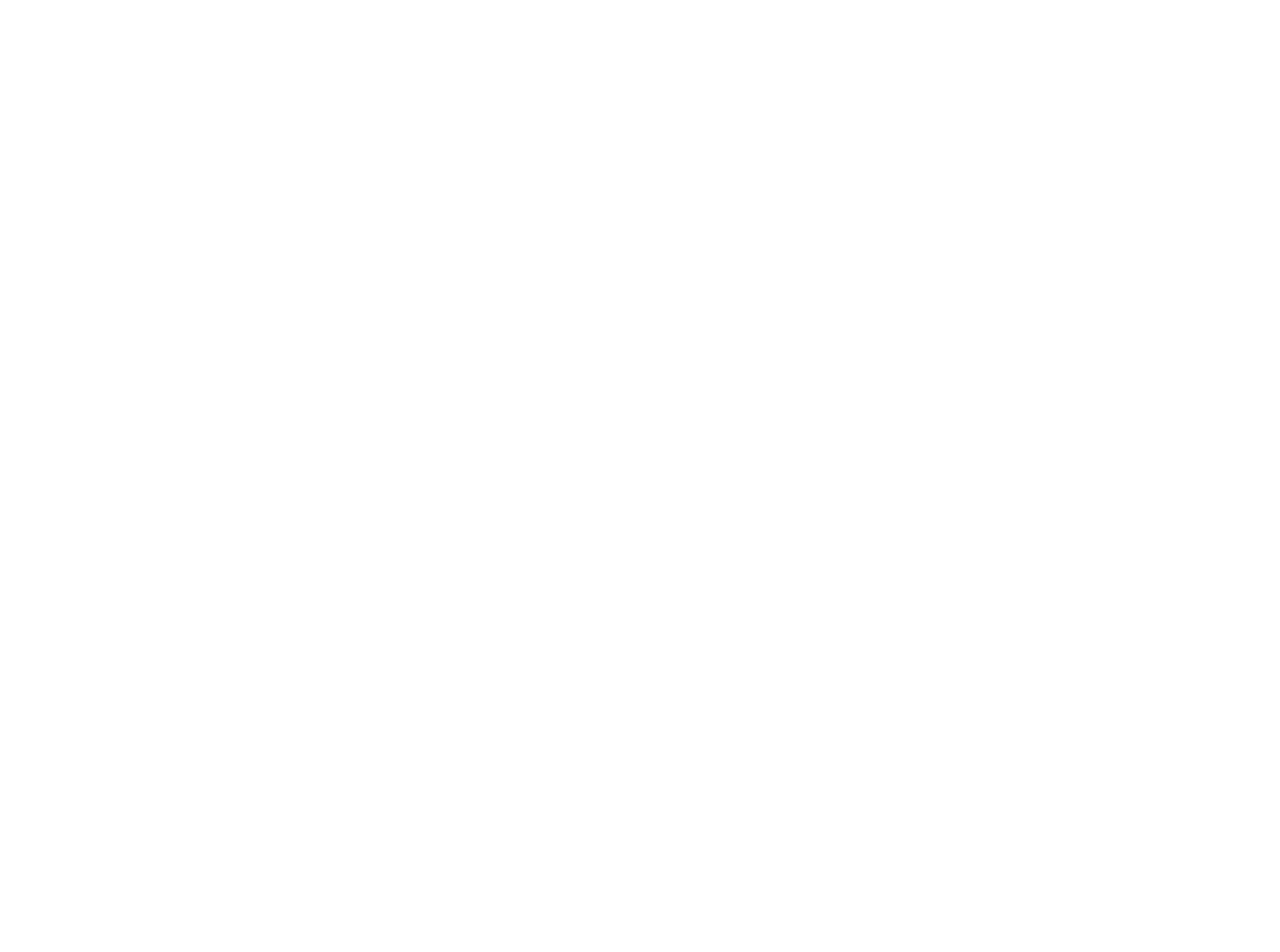
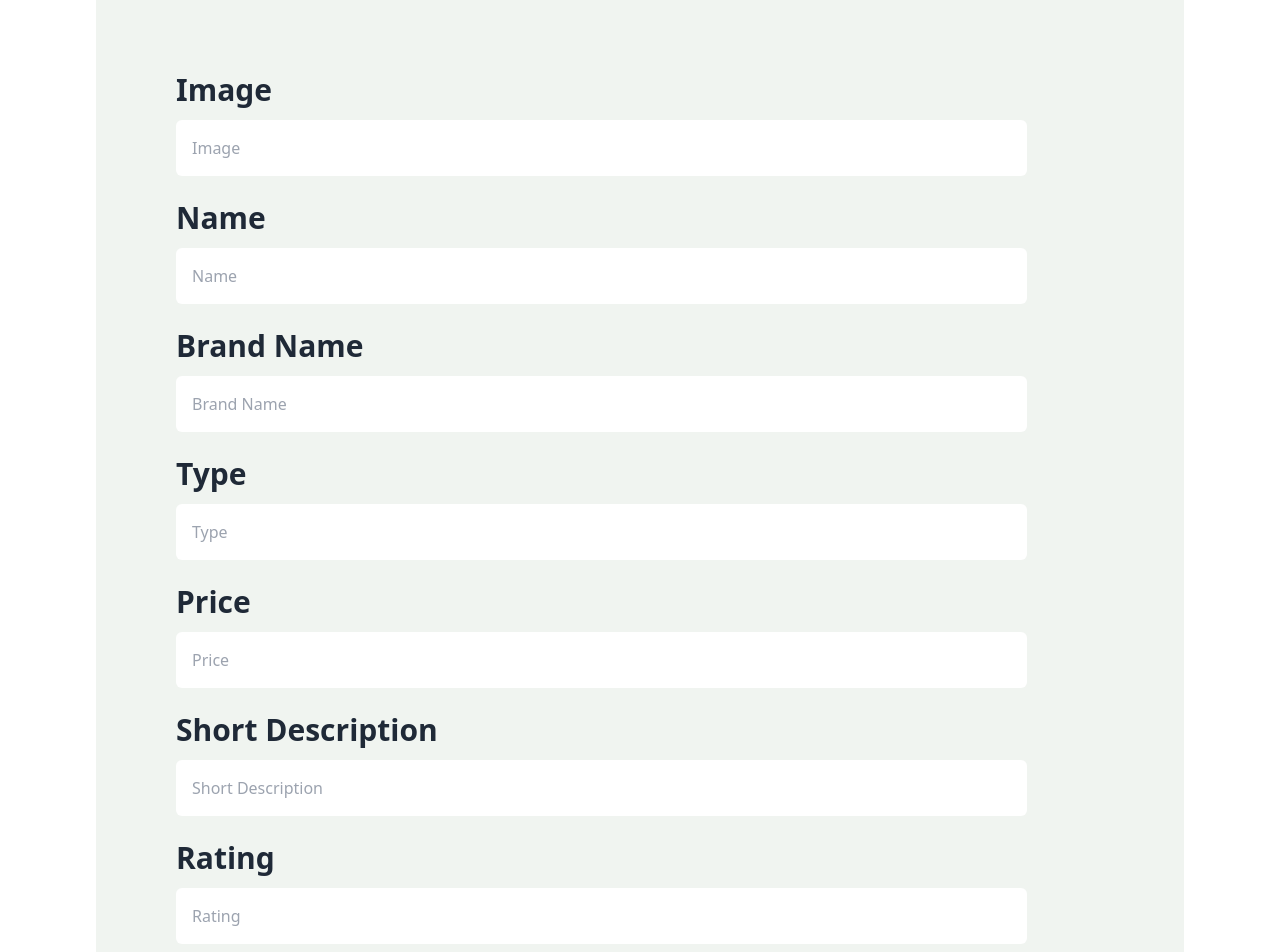
Before and after one commit to NFRIDOY/brandshop-client, a React (Vite) app: page /addProducts in a window 1280 px wide. Shown: the part 260-1212 px from the top of the page. Before the commit the page ends 800 px from the top, so only its background shows below. Built offline with nearby package versions, Linux system fonts and the light colour scheme; no server answers.

Commit message:
Add Product Form UI Done

```diff
--- a/src/components/AddProducts/AddProducts.jsx
+++ b/src/components/AddProducts/AddProducts.jsx
@@ -1,7 +1,105 @@
 
 
 export default function AddProducts() {
+    const handleAddCoffee = (e) => {
+        e.preventDefault();
+        console.log("Add Coffee");
+        const form = e.target;
+
+        const name = form.Name.value;
+        const quantity = form.Quantity.value; // Should Be A number but string
+        const supplier = form.Supplier.value;
+        const taste = form.Taste.value;
+        const category = form.Category.value;
+        const details = form.Details.value;
+        const photo = form.Photo.value;
+
+        // Output
+        console.log(name)
+        console.log(quantity)
+        console.log(supplier)
+        console.log(taste)
+        console.log(category)
+        console.log(details)
+        console.log(photo)
+
+        // Product object
+        const newCoffee = { name, quantity, supplier, taste, category, details, photo }
+        console.log(newCoffee)
+
+        fetch('http://localhost:5000/addCoffee', {
+            method: 'POST',
+            headers: {
+                'content-type': 'application/json'
+            },
+            body: JSON.stringify(newCoffee)
+        })
+            .then(res => res.json())
+            .then(data => {
+                if (data.acknowledged) {
+                    alert("Coffee Added")
+                }
+                else {
+                    alert("Failed")
+                }
+                console.log(data)
+            })
+
+        // Reset form
+        // form.reset();
+    }
     return (
-        <div>AddProducts</div>
+        <div className="max-w-6xl mx-auto p-8 text-center">
+            <div>
+                <div className="bg-[#f0f4f0] p-10 space-y-10">
+                    <h1 className="text-5xl font-bold">Add New Products</h1>
+                    {/* <p>
+                        It is a long established fact that a reader will be distracted by the readable content of a page when looking at its layout. The point of using Lorem Ipsum is that it has a more-or-less normal distribution of letters, as opposed to using Content here.
+                    </p> */}
+                    <form className="md:p-10" onSubmit={handleAddCoffee}>
+                        <div className="grid grid-cols-1 md:grid-cols-1 gap-y-6">
+                            <div className="flex flex-col items-start w-full gap-3">
+                                <label className="text-3xl font-bold">Image</label>
+                                <input type="text" className="p-4 rounded-md w-full md:w-11/12  mr-0 " name="Name" placeholder="Image" />
+                            </div>
+                            <div className="flex flex-col items-start w-full gap-3">
+                                <label className="text-3xl font-bold">Name</label>
+                                <input type="text" className="p-4 rounded-md w-full md:w-11/12  mr-0 " name="Name" placeholder="Name" />
+                            </div>
+                            <div className="flex flex-col items-start w-full gap-3">
+                                <label className="text-3xl font-bold">Brand Name</label>
+                                <input type="text" className="p-4 rounded-md w-full md:w-11/12  mr-0" name="BrandName" placeholder="Brand Name" />
+                            </div>
+                            <div className="flex flex-col items-start w-full gap-3">
+                                <label className="text-3xl font-bold">Type</label>
+                                <input type="text" className="p-4 rounded-md w-full md:w-11/12  mr-0" name="Type" placeholder="Type" />
+                            </div>
+                            <div className="flex flex-col items-start w-full gap-3">
+                                <label className="text-3xl font-bold">Price</label>
+                                <input type="text" className="p-4 rounded-md w-full md:w-11/12  mr-0" name="Price" placeholder="Price" />
+                            </div>
+                            <div className="flex flex-col items-start w-full gap-3">
+                                <label className="text-3xl font-bold">Short Description</label>
+                                <input type="text" className="p-4 rounded-md w-full md:w-11/12  mr-0" name="ShortDescription" placeholder="Short Description" />
+                            </div>
+                            <div className="flex flex-col items-start w-full gap-3">
+                                <label className="text-3xl font-bold">Rating</label>
+                                <input type="text" className="p-4 rounded-md w-full md:w-11/12  mr-0" name="Rating" placeholder="Rating" />
+                            </div>
+                            <div className=" mt-12 flex flex-col items-start w-full gap-3">
+                                <button className="btn btn-success p-4 rounded-md w-full md:w-11/12  mr-0 text-white">Add Product</button>
+                            </div>
+                        </div>
+                        {/* <div className="md:pr-10">
+                            <div className="flex flex-col items-start w-full gap-3 my-6">
+                                <label className="text-3xl font-bold"></label>
+                                <input type="text" className="p-4 rounded-md mr-0 w-full" name="Photo" placeholder="Photo" />
+                            </div>
+                        </div> */}
+
+                    </form>
+                </div>
+            </div>
+        </div>
     )
 }
--- a/src/components/Login/Login.jsx
+++ b/src/components/Login/Login.jsx
@@ -67,7 +67,7 @@ export default function Login() {
                             </div>
                             <span className="text-center">OR</span>
                             <div className="form-control mt-1">
-                                <button onClick={signInGoogle} className="btn btn-success btn-outline outline-success text-white hover:bg-black hover:border-black" >Google</button>
+                                <button onClick={hangleGoogleSignIn} className="btn btn-success btn-outline outline-success text-white hover:bg-black hover:border-black" >Google</button>
                             </div>
 
                         </form>
--- a/src/components/Navbar/Navbar.jsx
+++ b/src/components/Navbar/Navbar.jsx
@@ -131,14 +131,14 @@ export default function Navbar() {
 
                     <span>
                         {
-                            currentUser?.uid && <span className="mx-1 font-bold">
+                            currentUser?.displayName && <span className="mx-1 font-bold">
                                 {currentUser?.displayName}
                             </span>
                         }
                     </span>
                     <span className="avatar placeholder ">
                         {
-                            currentUser?.uid && <span onClick={signOutUser} className="mx-1  w-8" >
+                            currentUser?.photoURL && <span onClick={signOutUser} className="mx-1  w-8" >
                                 <img className=" bg-neutral-focus text-neutral-content rounded-full ring ring-accent hover:ring-error ring-offset-base-100 ring-offset-2" src={currentUser?.photoURL} alt="" />
                             </span>
                         }
--- a/src/components/Provider/AuthProvider.jsx
+++ b/src/components/Provider/AuthProvider.jsx
@@ -61,6 +61,7 @@ export default function AuthProvider({ children }) {
     }
 
     useEffect(() => {
+        setLoading(true)
         const unSubscribe = onAuthStateChanged(auth, (currentUser) => {
             setCurrentUser(currentUser);
             console.log("Current User: ", currentUser);
--- a/src/components/Registration/Registration.jsx
+++ b/src/components/Registration/Registration.jsx
@@ -21,6 +21,7 @@ export default function Registration() {
             .then((userCredential) => {
                 const user = userCredential.user;
                 console.log(user)
+                setCurrentUser(user)
 
                 updateProfile(auth.currentUser, {
                     displayName: name, photoURL: image
```
